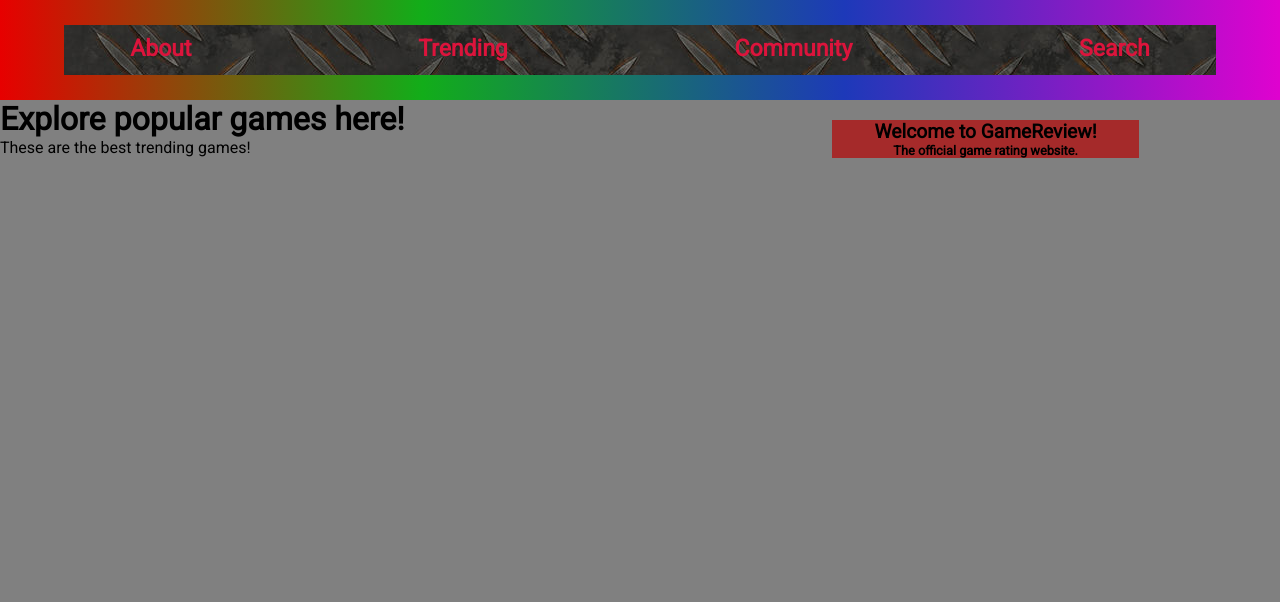
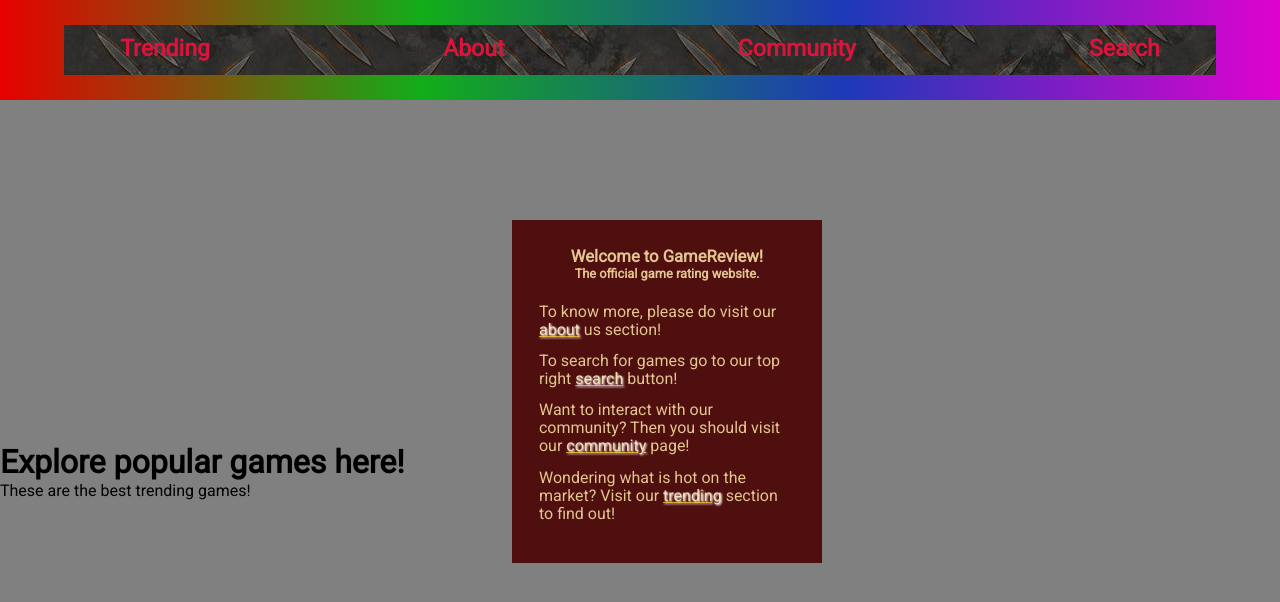
Before and after one commit to Samstroyer/Samuel-Palmer-Projekt1, a plain HTML site: page sub pages/index.html in a window 1280 px wide. Drawn offline with Linux system fonts and the light colour scheme.

Commit message:
Liten info panel i startsidan klar

```diff
--- a/style.css
+++ b/style.css
@@ -11,7 +11,7 @@ body {
     flex-direction: column;
 }
 
-#navBarContainer {
+#navbarContainer {
     display: flex;
     width: 100%;
     justify-content: center;
@@ -20,7 +20,7 @@ body {
     background-image: linear-gradient( 90deg, rgb(231, 0, 0) 0%, rgb(18, 173, 25) 33%, rgb(29, 57, 185) 66%, rgb(223, 2, 207) 100%);
 }
 
-.navBar {
+.navbar {
     display: flex;
     background-image: url("/Images/navBarTexture.jpg");
     width: 90%;
@@ -28,18 +28,18 @@ body {
     justify-content: space-between;
 }
 
-.navBar a {
+.navbar a {
     line-height: 3rem;
     text-decoration: none;
     font-size: max(1.8vw, 12px);
     color: crimson;
-    padding: 0% min(3ch, 15px);
+    padding: 0% min(3ch, 5px);
     margin: 0% 4vw;
     cursor: pointer;
 }
 
-a:hover,
-a:focus {
+.navbar a:hover,
+.navbar a:focus {
     box-shadow: inset 0px 0px 10px violet;
     transition: all 200ms ease-out;
 }
@@ -52,21 +52,45 @@ a:focus {
 
 #info {
     display: flex;
-    position: absolute;
-    transform: translate(65vw, 120px);
-    width: max(24vw, 175px);
-    background-color: brown;
+    position: relative;
+    transform: translate(40vw, 120px);
+    width: max(20vw, 175px);
+    background-color: #4F0F0F;
+    padding: 3ch;
     display: block;
+    color: rgb(226, 197, 144);
 }
 
 #info h1 {
     display: flex;
     justify-content: center;
-    font-size: max(1.5vw, 15px);
+    font-size: max(1.3vw, 15px);
 }
 
 #info h2 {
     display: flex;
     justify-content: center;
     font-size: max(1vw, 10px);
+    padding-bottom: 3ch;
 }
+
+#info a,
+#info p {
+    line-height: 2ch;
+    font-size: medium;
+    padding-bottom: 1.5ch;
+}
+
+#info a {
+    text-decoration: underline goldenrod;
+    text-shadow: 1px 1px 2px white;
+    color: wheat;
+    padding-bottom: 0px;
+}
+
+#info a:hover,
+#info a:focus {
+    cursor: text;
+    text-shadow: 1px 1px 0 rgb(158, 114, 3);
+    transition: all 200ms ease-out;
+}
--- a/sub pages/index.html
+++ b/sub pages/index.html
@@ -14,18 +14,34 @@
 </head>
 
 <body>
-    <div id="navBarContainer">
-        <nav class="navBar">
-            <a class="navBarLink" href=""><b>About</b></a>
-            <a class="navBarLink" href=""><b>Trending</b></a>
-            <a class="navBarLink" href=""><b>Community</b></a>
-            <a class="navBarLink" href=""><b>Search</b></a>
+    <div id="navbarContainer">
+        <nav class="navbar">
+            <a class="navbarLink" href=""><b>Trending</b></a>
+            <a class="navbarLink" href=""><b>About</b></a>
+            <a class="navbarLink" href=""><b>Community</b></a>
+            <a class="navbarLink" href=""><b>Search</b></a>
         </nav>
     </div>
 
     <div id="info">
         <h1>Welcome to GameReview!</h1>
         <h2>The official game rating website.</h2>
+        <p>
+            To know more, please do visit our
+            <a class="about" tabindex="0">about</a> us section!
+        </p>
+        <p>
+            To search for games go to our top right
+            <a class="search" tabindex="0">search</a> button!
+        </p>
+        <p>
+            Want to interact with our community? Then you should visit our
+            <a class="community" tabindex="0">community</a> page!
+        </p>
+        <p>
+            Wondering what is hot on the market? Visit our
+            <a class="trending" tabindex="0">trending</a> section to find out!
+        </p>
     </div>
 
     <div id="trending-section">
```
